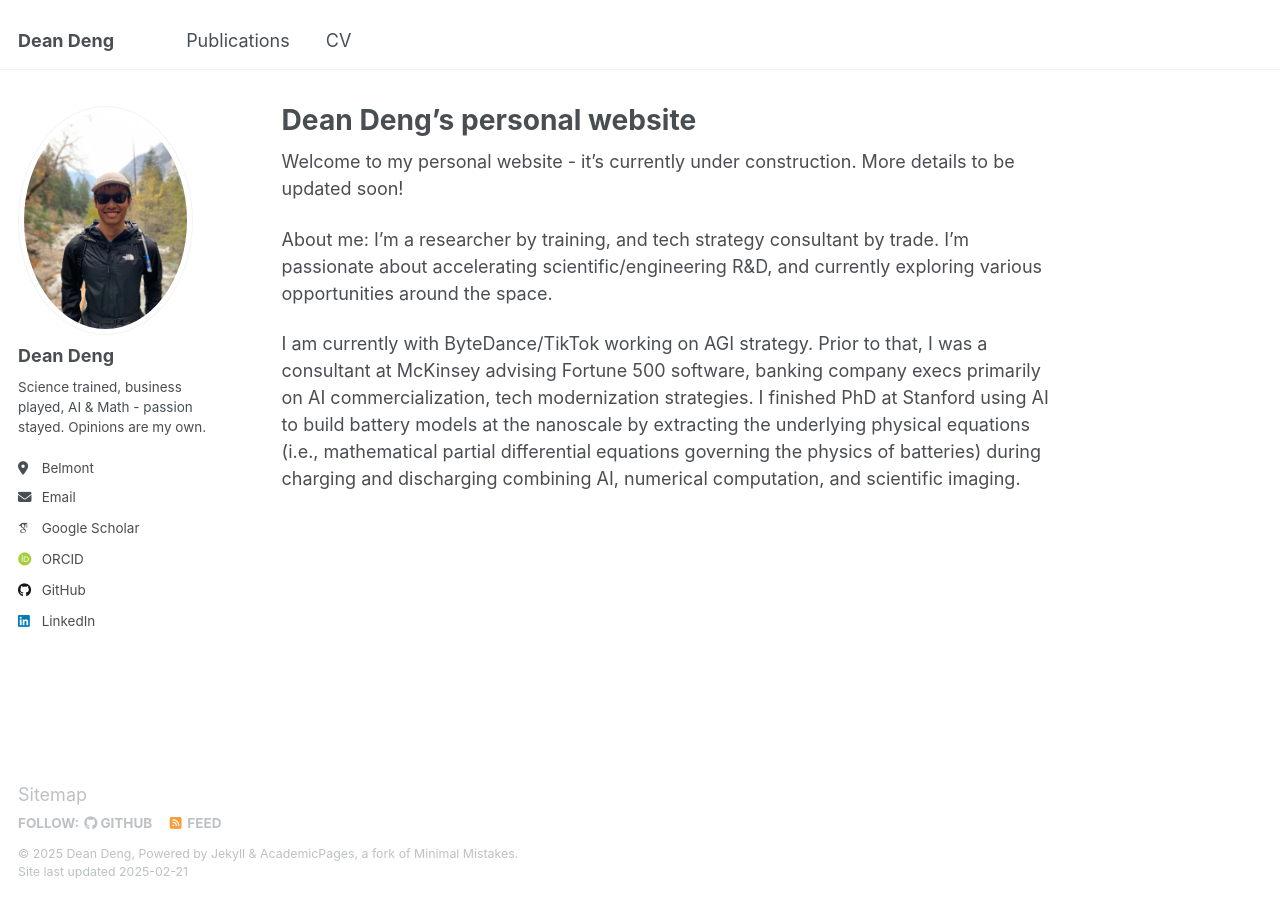
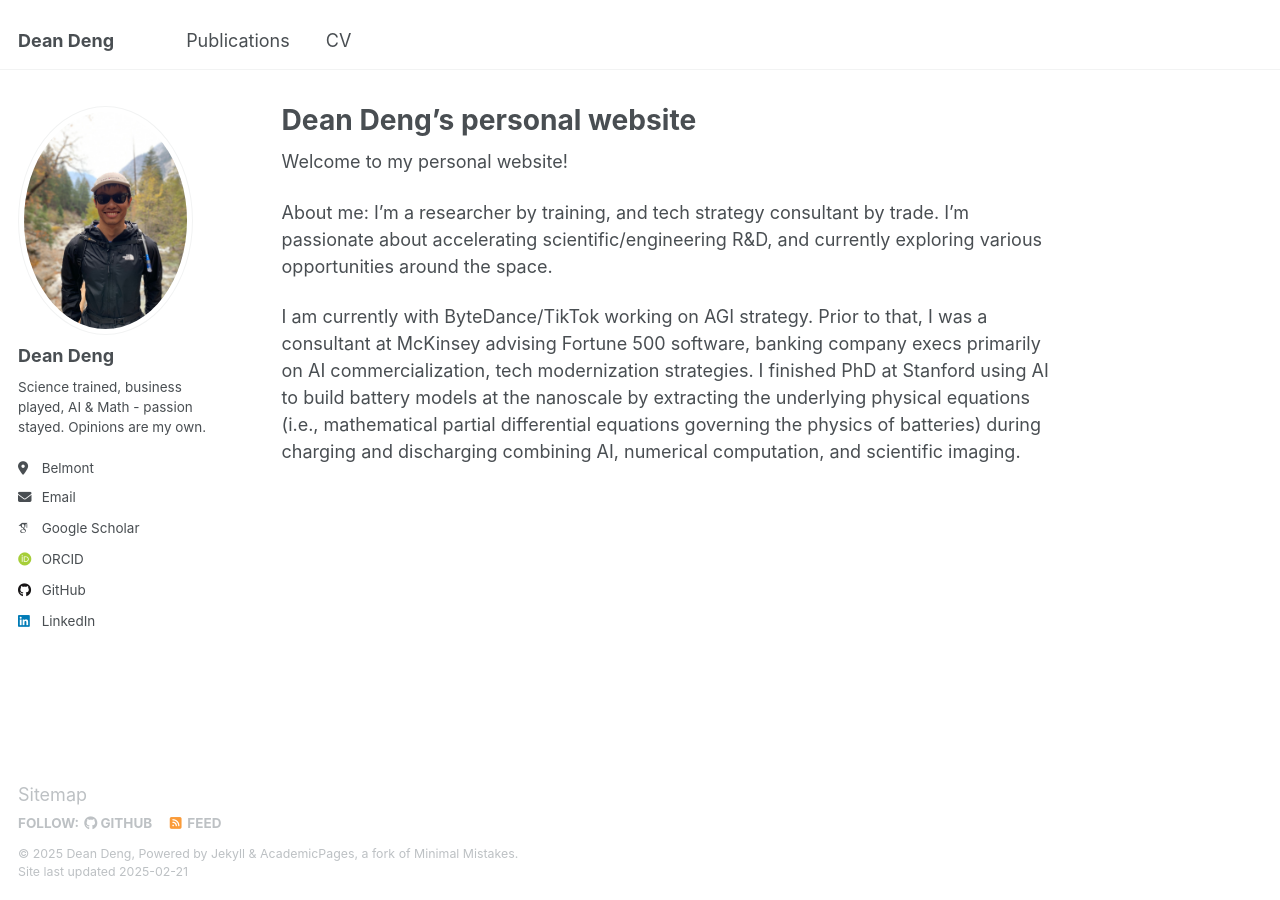
Before and after one commit to dhtdean/home, a Jekyll site: the page built from _pages/about.md, in a window 1280 px wide. Built offline with Jekyll 4.4.1, drawn with Linux system fonts in a browser that asks for light colours; some web fonts are replaced.

Commit message:
Update about.md

```diff
--- a/_pages/about.md
+++ b/_pages/about.md
@@ -7,7 +7,7 @@
   - /about.html
 ---
 
-Welcome to my personal website - it's currently under construction. More details to be updated soon!
+Welcome to my personal website!
 
 About me:
 I'm a researcher by training, and tech strategy consultant by trade. I'm passionate about accelerating scientific/engineering R&D, and currently exploring various opportunities around the space.
```
